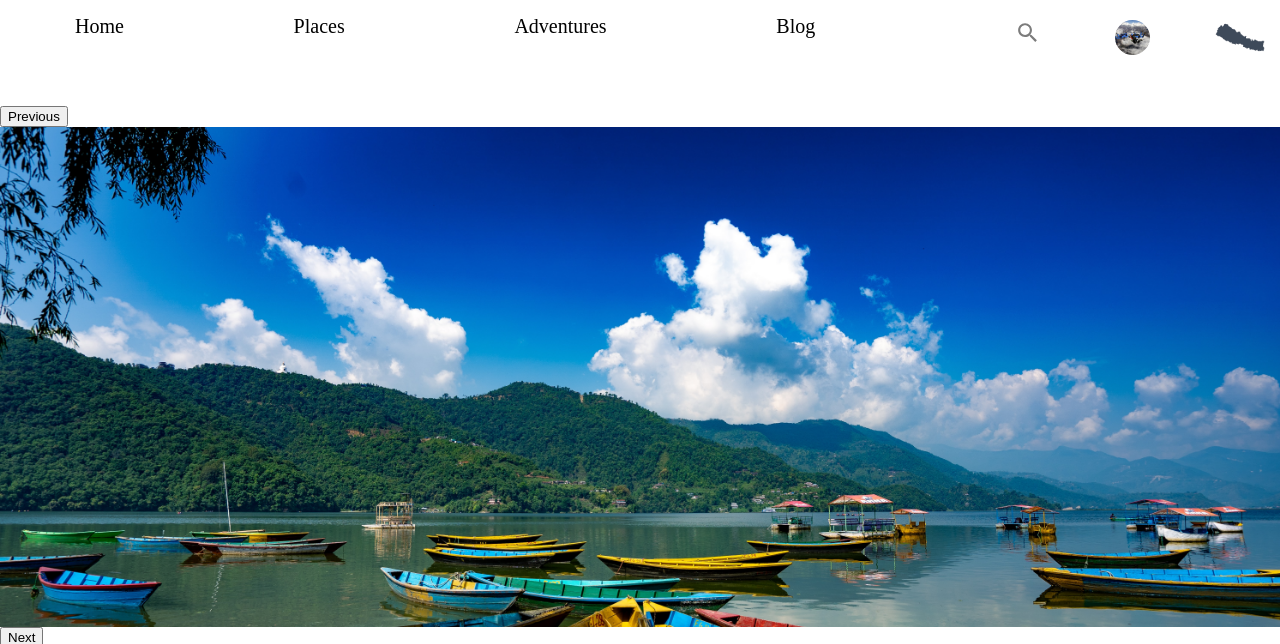
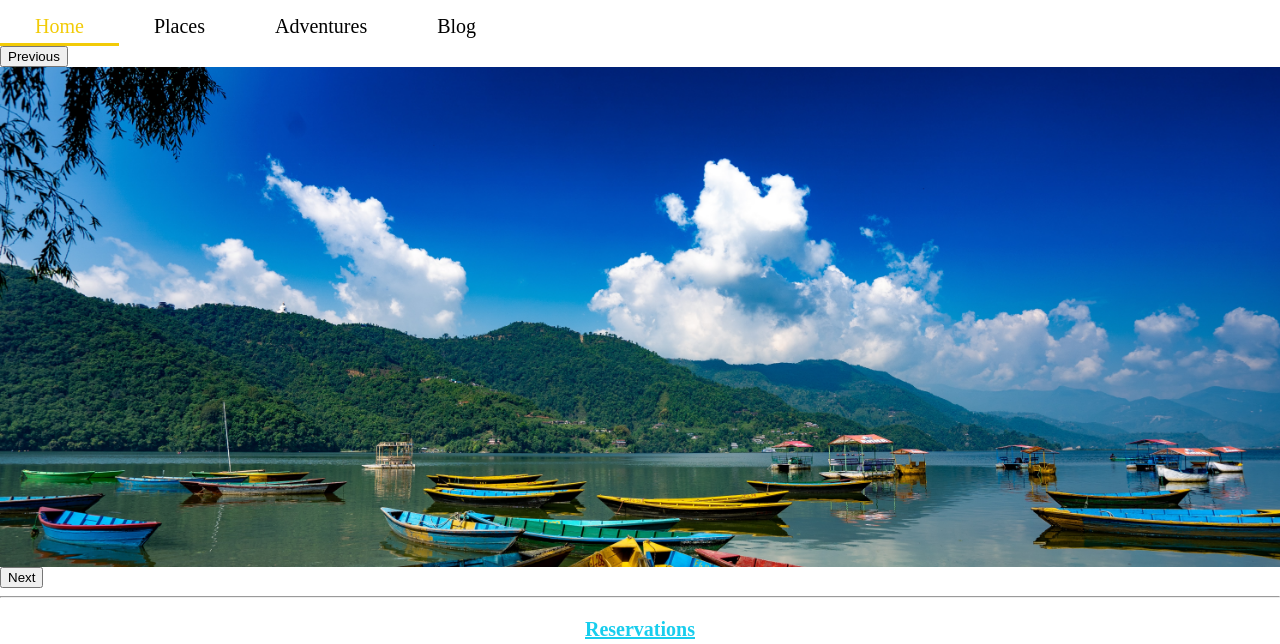
Before and after one commit to thesubod1/Tourism, a PHP site: page /Tourism/ in a window 1280 px wide; the page is wider, and only the part inside the window is pictured. Shown: the top 644 px of that part. Run offline with PHP 8.4, Linux system fonts and the light colour scheme; grey boxes are pictures that could not be loaded.

Commit message:
partially compleated

```diff
--- a/Assets/css/adventures.css
+++ b/Assets/css/adventures.css
@@ -1,6 +1,7 @@
 body
 {
     box-sizing: border-box;
+
 
 }
 
@@ -25,8 +26,7 @@
     justify-content: center;
     align-items: center;
     position: relative;
-
-
+    top: 35px;
 
 }
 
--- a/Assets/css/header.css
+++ b/Assets/css/header.css
@@ -14,9 +14,9 @@
    display: flex;
    flex-wrap: wrap;
    list-style: none;
-   margin-top: 0px;
-   justify-content: space-between;
-   max-width: 100%;
+   margin: 0px;
+   padding: 0px;
+
 
 }
 
@@ -25,7 +25,7 @@
     color: black;
     text-decoration: none;
     padding: 15px 35px 5px 35px;
-    display: flex;
+    display: inline-block;
     font-size: 20px;
 
 }
@@ -48,12 +48,6 @@
     max-height: 50px;
 }
 
-.side-nav-container div
-{
-    max-height: 35px;
-
-}
-
 .side-nav-container
 {
 
@@ -72,7 +66,7 @@
 
 }
 
-.side-nav .search-icon, .login-icon
+/*.side-nav .search-icon, .login-icon
 {
     font-size: 25px;
 }
@@ -101,4 +95,4 @@
     background-size: cover;
     background-repeat: no-repeat;
 
-}
+}*/
--- a/inc/header.php
+++ b/inc/header.php
@@ -20,14 +20,14 @@
                     <li><a href="<?php echo site_url().'/adventures.php';?>">Adventures</a></li>
                     <li><a href="#">Blog</a></li>
 
-                    <div class="side-nav">
+                   <!--<div class="side-nav">
                         <div class="side-nav-container">
                             <div class="search-icon"><ion-icon name="search"></ion-icon></div>
                             <div class="login-icon" id = "deactive"><ion-icon name="person"></ion-icon></div></button>
                             <div class="login-img" id = "active" style="background-image:url(<?php echo site_url().'../pictures/adventure.jpg'; ?>)"></div>
                             <div class="map-icon" style="background-image:url(<?php echo site_url().'../pictures/map.jpg'; ?>)"></div>
                         </div>
-                    </div>
+                    </div>-->
                 </ul>
             </nav>
         </div>
--- a/index.php
+++ b/index.php
@@ -177,11 +177,11 @@
 	<script>
 		$(document).ready(function(){
 			$(".adv-slider").slick({
-				slideToShow: 1,
-				slideToScroll: 1,
+				slidesToShow: 1,
+				slidesToScroll: 1,
 				autoplay: true,
 				dots: false,
-				arrow: false,
+				arrows: true,
 			});
 		});
 	</script>
```
